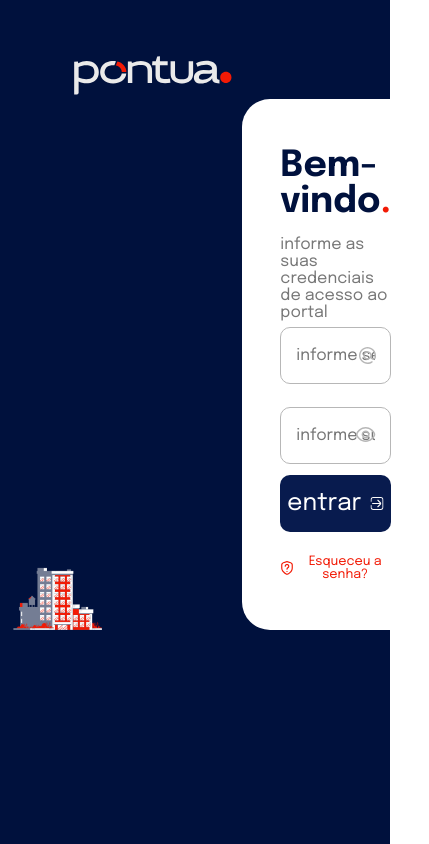
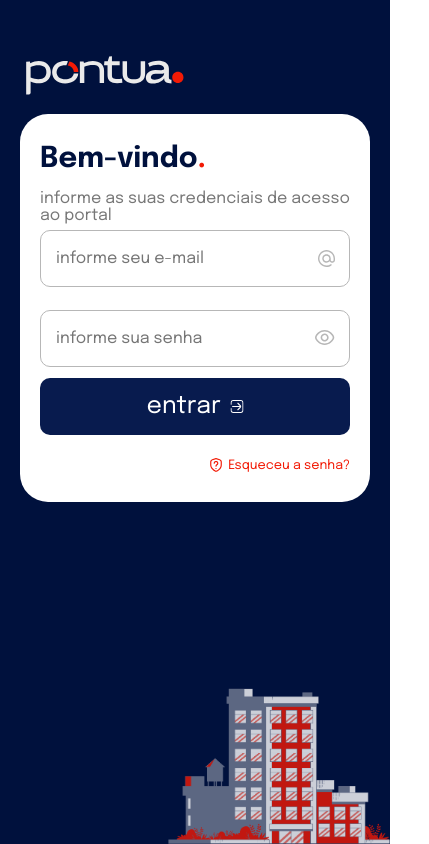
Before and after one commit to andre-luis33/marvel-dashboard, a React (Vite) app: page /login in a window 390 px wide. Shown: the whole page, 429 px wide, since content can reach past the window. Built offline with nearby package versions, Linux system fonts and the light colour scheme.

Commit message:
add: responsive login page

```diff
--- a/src/pages/Login/index.jsx
+++ b/src/pages/Login/index.jsx
@@ -19,9 +19,11 @@ export default function Login() {
 			<img src={logoLight} alt="Logo Pontua" />
 
 			<div className="content">
-				<img src={building} alt="Prédio Colorido" />
+				<div className="image-wrapper">
+					<img src={building} alt="Prédio Colorido" />
+				</div>
 
-				<div className="login-wrapper">
+				<div className="card-wrapper">
 					<h1 className="title">
 						Bem-vindo<span className='dot'>.</span>
 					</h1>
--- a/src/pages/Login/style.js
+++ b/src/pages/Login/style.js
@@ -2,24 +2,25 @@ import styled from 'styled-components';
 
 export const PageWrapper = styled.main`
 	background-color: ${({ theme }) => theme.colors.blue[800]};
-	height: 100vh;
+	min-height: 100vh;
 
-	padding: 49px 68px 49px 68px;
-
+	padding: 49px 68px;
 
 	.content {
 		display: flex;
 		align-items: flex-end;
-		column-gap: 140px;
+		column-gap: 10%;
 		justify-content: center;
 
 		padding-left: 49px;
 
-		& > img {
-			max-width: 45%;
+		.image-wrapper {
+			max-width: 615px;
 		}
 
-		.login-wrapper {
+		.card-wrapper {
+			max-width: 400px;
+
 			background-color: ${({ theme }) => theme.colors.white};
 
 			padding: 49px 38px;
@@ -51,7 +52,7 @@ export const PageWrapper = styled.main`
 				input {
 					height: 57px;
 					width: 100%;
-					padding: 0 15px;
+					padding: 0 40px 0 15px;
 
 					border-radius: 10px;
 					border: 1px solid #b7b7b7;
@@ -61,13 +62,14 @@ export const PageWrapper = styled.main`
 					font-weight: bold;
 					color: ${({ theme }) => theme.colors.blue[800]};
 
+					transition: border-color .1s;
+
 					&::placeholder {
 						font-weight: normal;
 					}
 
 					&:focus {
 						border-color: ${({ theme }) => theme.colors.blue[600]};
-
 					}
 				}
 
@@ -120,4 +122,44 @@ export const PageWrapper = styled.main`
 			}
 		}
 	}
+
+
+	@media(max-width: 1000px) {
+		padding-inline: 40px;
+
+		.content {
+			column-gap: 5%;
+			padding-left: 0;
+		}
+	}
+
+	@media(max-width: 768px) {
+		padding-inline: 20px;
+
+		.content {
+			align-items: center;
+			margin-top: 15px;
+
+			.image-wrapper {
+				position: absolute;
+				z-index: 1;
+				bottom: 0px;
+				right: 0px;
+				opacity: .8;
+
+				max-width: 230px;
+			}
+
+			.card-wrapper {
+				position: relative;
+				z-index: 2;
+
+				padding: 30px 20px;
+
+				.title {
+					font-size: 1.8rem;
+				}
+			}
+		}
+	}
 `;
```
